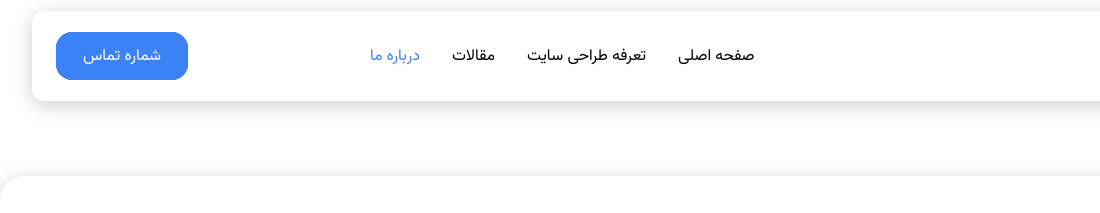
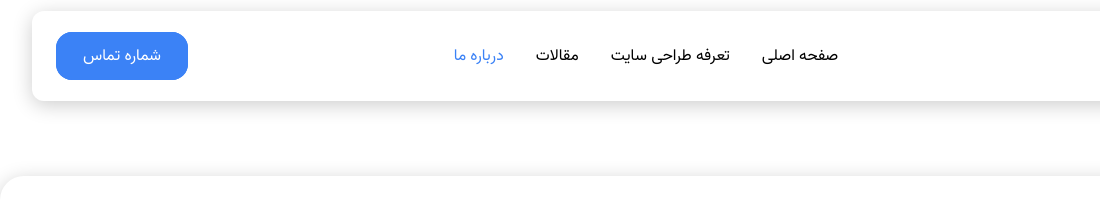
Before and after one commit to mohamad-mobin/limoo-site, a website: page public/index2.html in a window 1280 px wide. Shown: the top 213 px of the page, 0-1100 px from the left. Drawn offline with nearby package versions, Linux system fonts and the light colour scheme.

Commit message:
justify-nav

```diff
--- a/public/index2.html
+++ b/public/index2.html
@@ -25,7 +25,7 @@
                   </span>
                 </div>
             <!-- nav bar -->
-            <ul class="md:flex md:items-center z-50 md:z-auto md:static absolute left-0 w-[50%] md:py-0 py-4 md:pl-0 pl-7 md:opacity-100 opacity-0 top-[-400px] transition-all ease-in duration-500 bg-white md:bg-transparent rounded-xl shadow-lg md:shadow-none ring-1 md:ring-0 ring-slate-100 top-[80px] opacity-100">
+            <ul class="md:flex md:items-center justify-center z-50 md:z-auto md:static absolute left-0 w-[50%] md:py-0 py-4 md:pl-0 pl-7 md:opacity-100 opacity-0 top-[-400px] transition-all ease-in duration-500 bg-white md:bg-transparent rounded-xl shadow-lg md:shadow-none ring-1 md:ring-0 ring-slate-100 top-[80px] opacity-100">
                 <li class="mx-4 my-2 pb-3 md:pb-0 md:my-0">
                   <a href="index2.html" class="hover:text-blue-500 duration-150 transition-all text-blue-500">درباره ما</a>
                 </li>
```
Also changed, not shown: public/index.html (+1 -1 lines), public/index3.html (+1 -1 lines).
